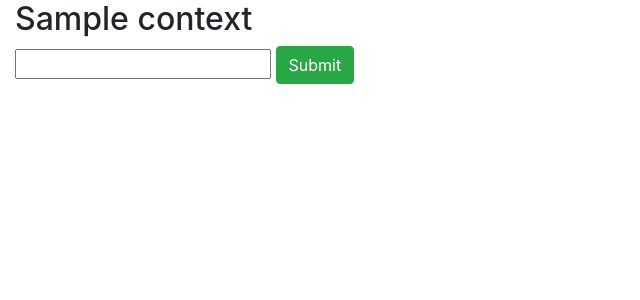
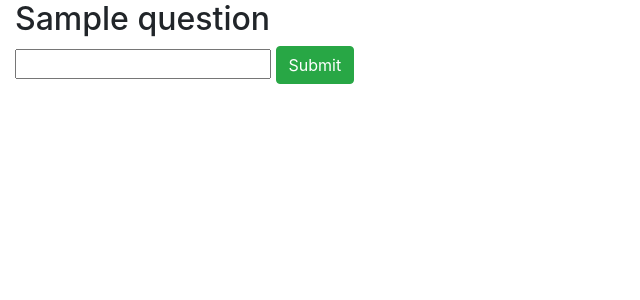
Before and after one commit to LWilsonDev/quiz-milestone-3, a Flask app: template templates/quiz.html in a window 1280 px wide. Shown: the part 56-356 px from the top of the page, without its empty margins (0-640 px from the left). Run offline with Flask 2, Linux system fonts and the light colour scheme; the template is opened without the code that fills it: most values are stand-ins (such as "Sample title", 1, 10 or a date in 2020); some libraries are stand-ins or nearby versions.

Commit message:
global function for q_index

```diff
--- a/app.py
+++ b/app.py
@@ -4,6 +4,11 @@ from flask import Flask, redirect, render_template, request, session, url_for, f
 
 app = Flask(__name__)
 app.secret_key = os.urandom(24)
+
+
+
+
+
 
 def ask_question(num):
     if num <= len(questions):
@@ -20,59 +25,52 @@ def check_answer(answer, num):
 
 def init():
     score = 0
-    ask_question(1)
-    q_index= 1
-    context = {
-        'q_count': 1,
-        'question': questions[q_index]['question'],
-        'answer': questions[q_index]['answer'],
+    q_index = 1
+    return q_index
 
-    }
-    return context
 
+
+q_index = 1
+question = ask_question(q_index)
 
 @app.route('/', methods=['GET', 'POST'])
 def index():
+    return render_template('index.html')
 
-
-    #display_question = ask_question(q_count)
-
-        #answer = str(request.form['user_answer']).lower()
-
-    return render_template('index.html')
-#        if check_answer(answer, q_count) == True:
-#            flash("correct")
-#            q_count += 1
-#        else:
-#            flash("false")
-#        if request.form['submit_btn'] == 'next':
-#
-#            return redirect(url_for('index'))
-#
-#    return render_template('index.html',
-#    question=display_question)
 
 @app.route('/quiz', methods=['GET', 'POST'])
 def quiz():
+    global q_index
+    global question
+
     if request.method == "POST":
-        if request.form['start'] == 'start':
-            context = init()
-            return render_template('quiz.html', context=context)
 
-#
-#
-#    return render_template('quiz.html', context=context)
-#        if check_answer(answer, q_count) == True:
-#            flash("correct")
-#            q_count += 1
-#        else:
-#            flash("false")
-#        if request.form['submit_btn'] == 'next':
-#
-#            return redirect(url_for('index'))
-#
-#    return render_template('index.html',
-#    question=display_question)
+        if request.form.get('start') == 'start':
+            #POST request coming from landing page ie. start game
+
+            return render_template('quiz.html', question=question, q_index=q_index)
+
+        elif request.form['submit_btn'] == 'submit':
+            #POST request from submit button. Check answer
+            answer = str(request.form['user_answer']).lower()
+            q_index = int(request.form.get('q_index'))
+            if check_answer(answer, q_index) == True:
+                flash('YES!')
+            else:
+                flash('Incorrect')
+
+
+
+        elif request.form['submit_btn'] == 'next':
+            q_index += 1
+            question = ask_question(q_index)
+        return render_template('quiz.html', question=question, q_index=q_index)
+
+
+
+    #if GET request show error and redirect to home page
+    flash('Oops')
+    return redirect('/')
 
 
 app.run(host=os.getenv('IP'), port=int(os.getenv('PORT')), debug=True)
--- a/templates/quiz.html
+++ b/templates/quiz.html
@@ -1,12 +1,12 @@
 {% extends 'base.html' %} {% block content %}
 
-<h2>{{ context.question }}</h2>
+<h2>{{ question }}</h2>
 
 <form method='POST'>
 
   <input type='text' name='user_answer'>
   <button class='btn btn-success submit-btn' type='submit' name="submit_btn" value='submit'>Submit</button>
-  <input type="hidden" name="q_count" id="q_count" value="{{ context.q_count }}">
+  <input type="hidden" name="q_index" id="q_index" value="{{ q_index }}">
 
 </form>
 
@@ -17,7 +17,9 @@
   <h3>{{ message }}</h3>
 </div>
 <h4>Click 'Next' to continue</h4>
+<form method='POST'>
 <button class='btn btn-primary' type='submit' name="submit_btn" value='next'>Next</button>
+</form>
 {% endfor %}
 {% endif %}
 {% endwith %}
```
